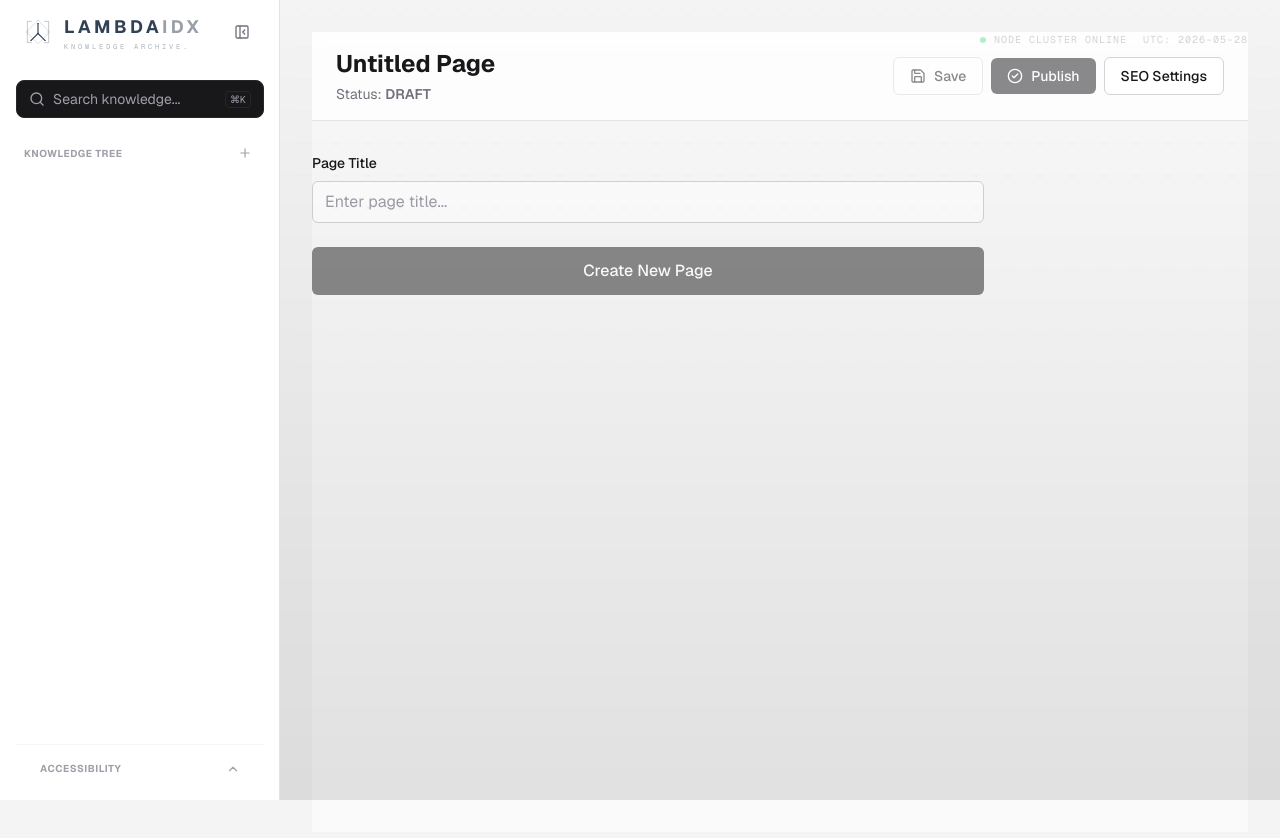
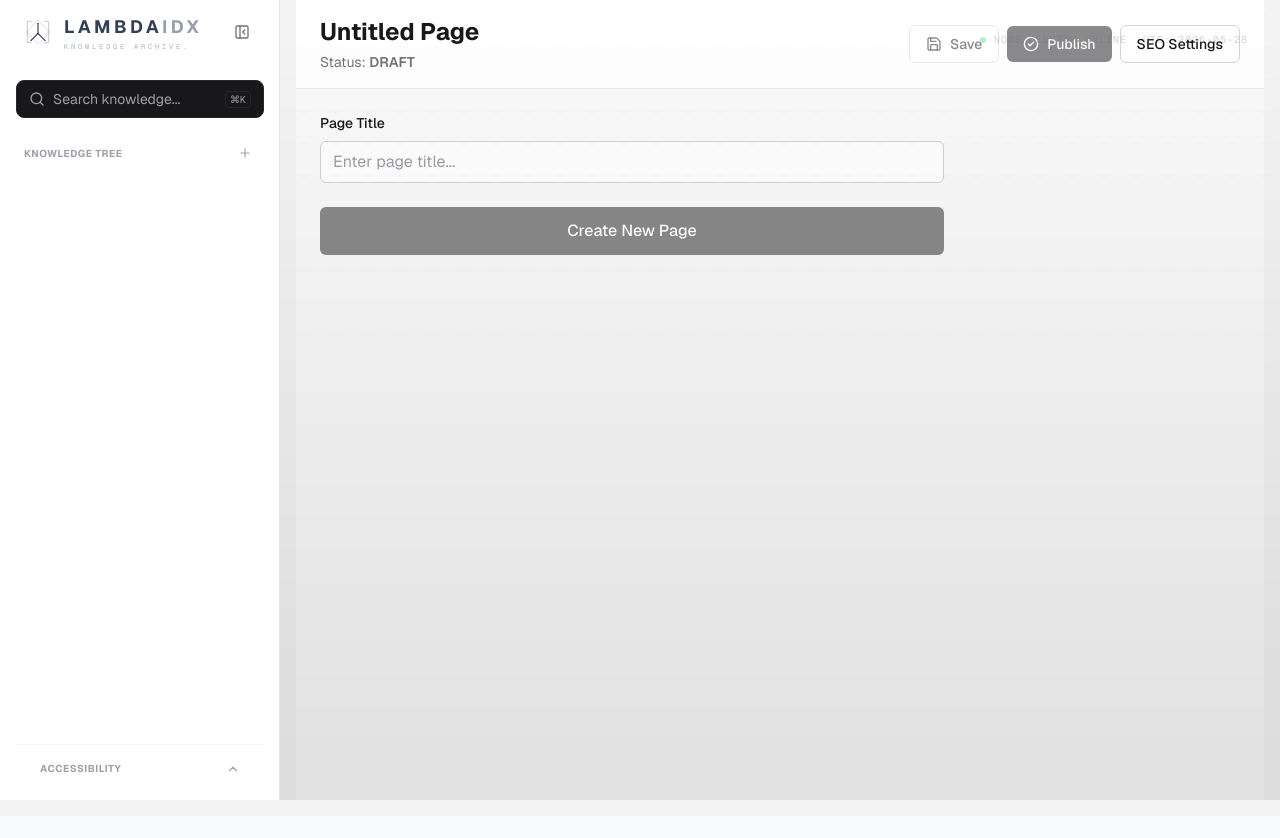
Before and after one commit to LeinadOdreiuqzi/LambdaIDX, a Next.js app: page /admin/editor/new in a window 1280 px wide. Shown: the top 838 px of the page. After the commit the page ends 816 px from the top, so only its background shows below. Built offline with nearby package versions, Linux system fonts and the light colour scheme; no server answers; the database is empty.

Commit message:
Ajuste definitivo para la pagina del editor de texto

```diff
--- a/components/features/editor/editor-page.tsx
+++ b/components/features/editor/editor-page.tsx
@@ -173,7 +173,7 @@ export function EditorPage({ pageId, onPublish, className }: EditorPageProps) {
   }
 
   return (
-    <div className={cn("min-h-screen bg-zinc-50 dark:bg-zinc-950", className)}>
+    <div className={cn("min-h-screen w-full bg-zinc-50 dark:bg-zinc-950", className)}>
       {/* Header */}
       <div className="sticky top-0 z-40 border-b border-zinc-200 dark:border-zinc-800 bg-white dark:bg-zinc-900/95 backdrop-blur supports-backdrop-filter:bg-white/75 dark:supports-backdrop-filter:bg-zinc-900/75">
         <div className="w-full py-4 flex items-center justify-between gap-4 px-6">
@@ -240,10 +240,10 @@ export function EditorPage({ pageId, onPublish, className }: EditorPageProps) {
         </div>
       </div>
 
-      <div className="w-full py-8">
+      <div className="w-full py-6">
         {!state.id ? (
           /* Create New Page */
-          <div className="space-y-6 max-w-2xl">
+          <div className="max-w-2xl space-y-6 px-6">
             <div>
               <label className="block text-sm font-medium text-zinc-900 dark:text-white mb-2">
                 Page Title
@@ -274,7 +274,7 @@ export function EditorPage({ pageId, onPublish, className }: EditorPageProps) {
           <>
             {/* Create Child Page Section */}
             {state.id && (
-              <div className="mb-8 p-6 bg-blue-50 dark:bg-blue-950/20 rounded-lg border border-blue-200 dark:border-blue-800 space-y-4">
+              <div className="mx-6 mb-6 space-y-4 rounded-lg border border-blue-200 bg-blue-50 p-6 dark:border-blue-800 dark:bg-blue-950/20">
                 <h2 className="font-semibold text-zinc-900 dark:text-white">
                   Create Child Page
                 </h2>
@@ -309,7 +309,7 @@ export function EditorPage({ pageId, onPublish, className }: EditorPageProps) {
 
             {/* SEO Metadata Panel */}
             {showMetadata && (
-              <div className="mb-8 p-6 bg-blue-50 dark:bg-blue-950/20 rounded-lg border border-blue-200 dark:border-blue-800 space-y-4">
+              <div className="mx-6 mb-6 space-y-4 rounded-lg border border-blue-200 bg-blue-50 p-6 dark:border-blue-800 dark:bg-blue-950/20">
                 <h2 className="font-semibold text-zinc-900 dark:text-white">
                   SEO & Metadata
                 </h2>
@@ -358,7 +358,6 @@ export function EditorPage({ pageId, onPublish, className }: EditorPageProps) {
             )}
 
             {/* Rich Text Editor */}
-            <div className="bg-white dark:bg-zinc-900 rounded-lg border border-zinc-200 dark:border-zinc-800">
             <RichTextEditor
               ref={editorRef}
               content={state.contentJson ? JSON.stringify(state.contentJson) : ""}
@@ -366,12 +365,11 @@ export function EditorPage({ pageId, onPublish, className }: EditorPageProps) {
               documentId={state.id}
               contentJson={state.contentJson as Record<string, unknown> | undefined}
               disableAutoSave={true}
-                className="min-h-96"
+              className="min-h-[calc(100vh-16rem)] rounded-2xl border border-zinc-200/70 shadow-sm dark:border-zinc-800/80"
             />
-            </div>
 
             {/* Status */}
-            <div className="mt-8 flex items-center gap-4 text-sm text-zinc-600 dark:text-zinc-400">
+            <div className="mt-6 flex items-center gap-4 px-6 text-sm text-zinc-600 dark:text-zinc-400">
               {state.isSaving ? (
                 <>
                   <Loader2 className="h-4 w-4 animate-spin" />
--- a/components/features/editor/rich-text-editor.tsx
+++ b/components/features/editor/rich-text-editor.tsx
@@ -214,7 +214,7 @@ export const RichTextEditor = forwardRef<any, RichTextEditorProps>(({
   }));
 
   return (
-    <div className="w-full flex gap-8 items-start relative">
+    <div className="relative flex w-full items-start gap-6 xl:gap-8">
       {/* Main Editor Column */}
       <div className={cn(
         "flex-1 flex flex-col relative transition-all duration-500 ease-in-out group",
@@ -238,7 +238,7 @@ export const RichTextEditor = forwardRef<any, RichTextEditorProps>(({
 
         <div className={cn(
           "flex-1 overflow-y-auto custom-scrollbar relative",
-          isFullscreen ? "h-[calc(100vh-64px)]" : "h-96"
+          isFullscreen ? "h-[calc(100vh-64px)]" : "min-h-[calc(100vh-16rem)]"
         )}>
           <div className="w-full">
             <BubbleMenu editor={editor} />
--- a/components/features/navigation/admin-client-layout.tsx
+++ b/components/features/navigation/admin-client-layout.tsx
@@ -11,6 +11,7 @@ import { NavPage } from "@/types";
 import { motion, AnimatePresence } from "framer-motion";
 import { PanelLeftOpen, LayoutDashboard } from "lucide-react";
 import Link from "next/link";
+import { cn } from "@/lib/utils";
 
 interface AdminClientLayoutProps {
   children: React.ReactNode;
@@ -20,6 +21,7 @@ interface AdminClientLayoutProps {
 export function AdminClientLayout({ children, tree }: AdminClientLayoutProps) {
   const { isSidebarOpen, toggleSidebar } = useNavigation();
   const pathname = usePathname();
+  const isEditorRoute = pathname.startsWith("/admin/editor");
 
   return (
     <div className="relative flex min-h-screen bg-zinc-100 dark:bg-[#050505] selection:bg-black selection:text-white dark:selection:bg-white dark:selection:text-black">
@@ -54,7 +56,12 @@ export function AdminClientLayout({ children, tree }: AdminClientLayoutProps) {
           </motion.div>
         )}
 
-        <div className="flex-1 p-8 pt-24 md:pt-8">
+        <div
+          className={cn(
+            "flex-1 pt-24 md:pt-8",
+            isEditorRoute ? "px-3 pb-4 md:px-4 md:pt-0" : "p-8"
+          )}
+        >
           <AnimatePresence mode="wait">
             <motion.div
               key={pathname}
@@ -62,7 +69,10 @@ export function AdminClientLayout({ children, tree }: AdminClientLayoutProps) {
               animate={{ opacity: 1, y: 0 }}
               exit={{ opacity: 0, y: -10 }}
               transition={{ duration: 0.2 }}
-              className="w-full max-w-7xl mx-auto"
+              className={cn(
+                "w-full",
+                isEditorRoute ? "min-h-full" : "mx-auto max-w-7xl"
+              )}
             >
               {children}
             </motion.div>
```
Lines whose indentation alone changed are shown as unchanged.
